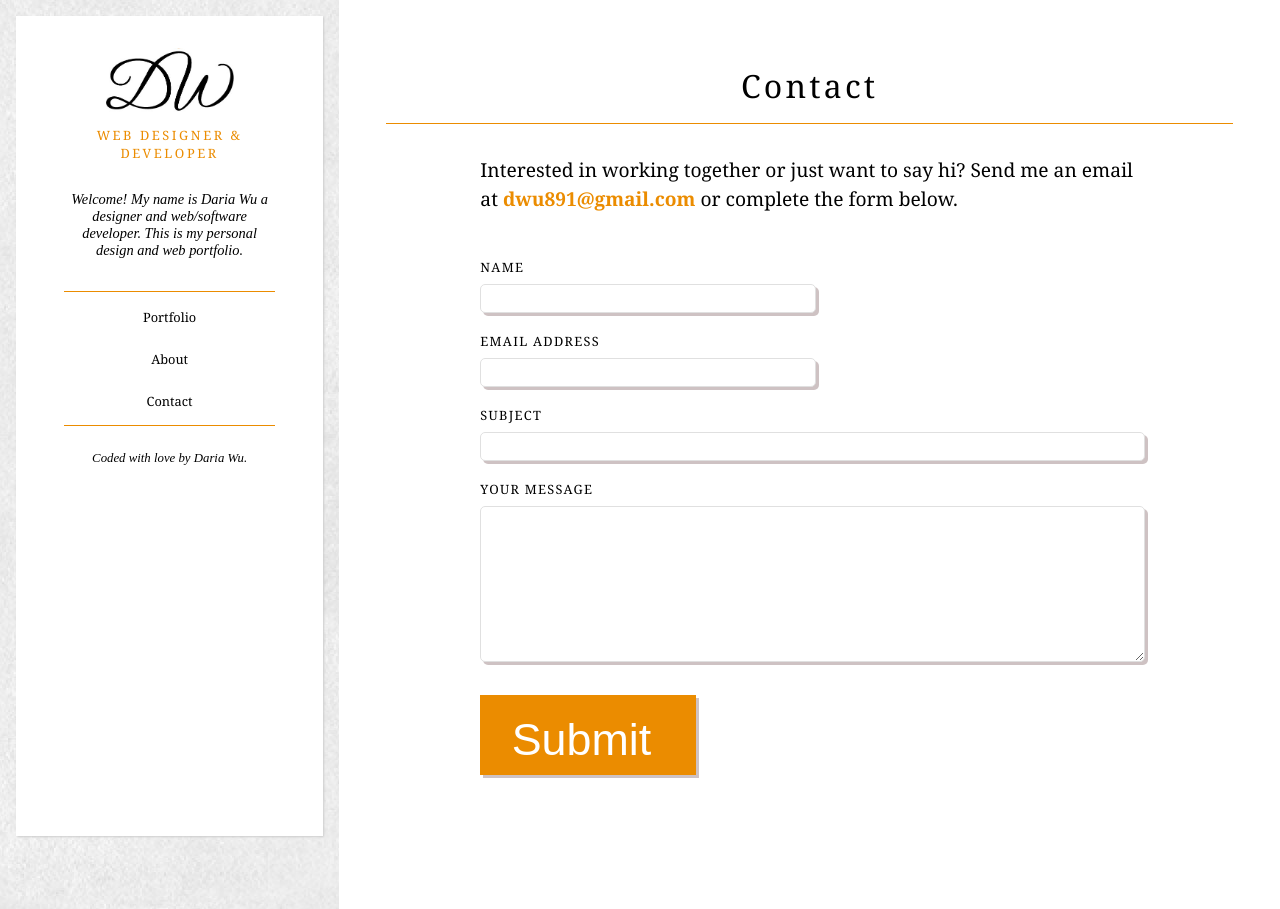
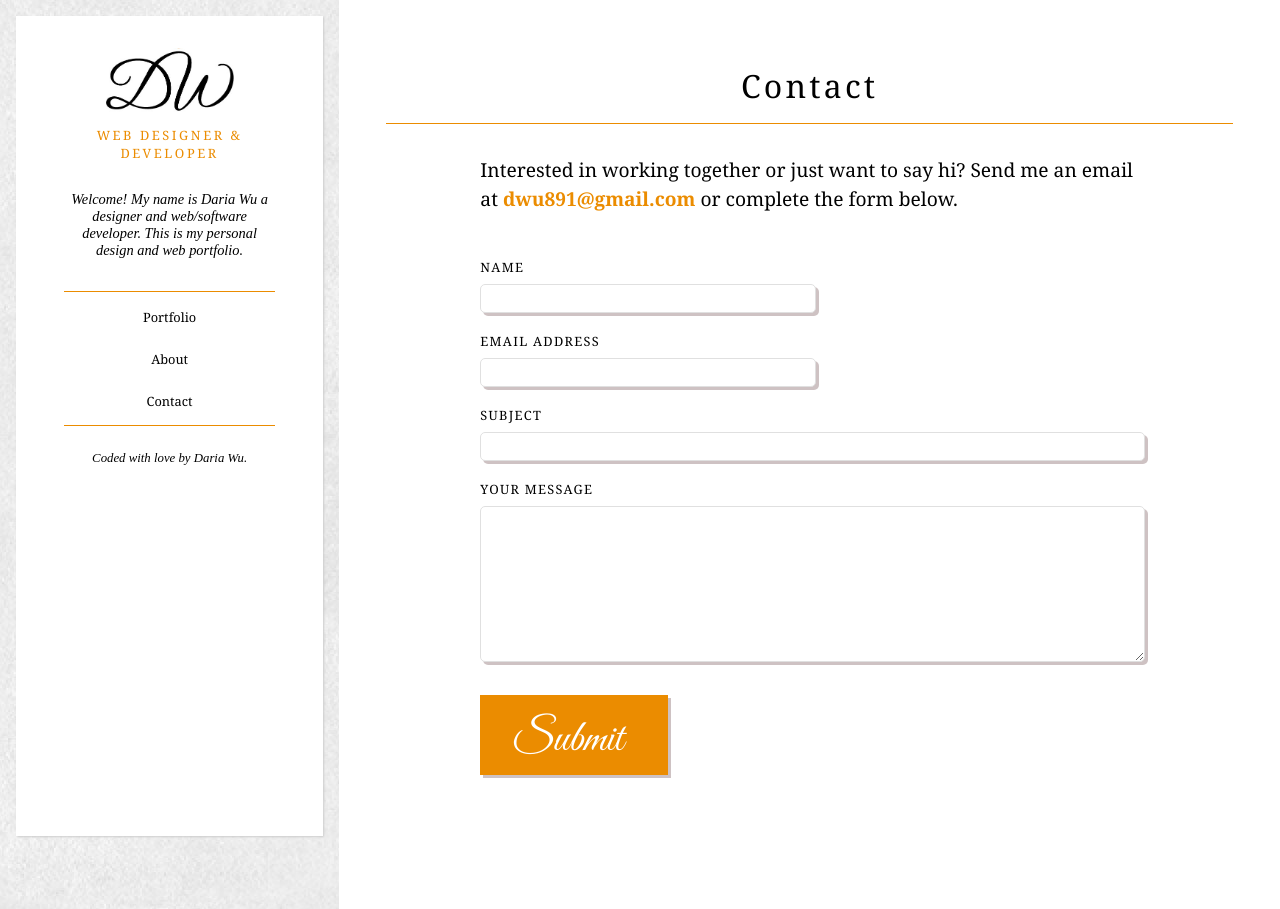
Before and after one commit to dwu891/dwu891.github.io, a Jekyll site: the page built from contact.html, in a window 1280 px wide. Built offline with Jekyll 4.4.1, drawn with Linux system fonts in a browser that asks for light colours; nearby versions of some CDN libraries.

Commit message:
Fixed font family typo in css; changed resume file name

```diff
--- a/about.html
+++ b/about.html
@@ -22,7 +22,7 @@ title: About
             <span class="dropcap">H</span><p><span class="first-sentence">ello and thanks</span> for visiting my website! I'm Daria Wu, a San Francisco Bay Area native. I started teaching myself web design/development when I was 12 and obsessed with making my Neopets shop the best of them all. I've since expanded my knowledge by building websites for various organizations, designing with the Adobe Suite, and obtaining a degree in Computer Science.</p>
             <p>I have extensive experience designing and building web sites that are responsive and consistent across different browsers and platforms. I constantly challenge myself to learn new methods and technologies to make my web sites work more efficiently, and deliver an awesome user experience.</p>
             <p>I love puzzles of all kinds - crosswords, jigsaw puzzles, sudoku, logic puzzles, you name it! I'm also passionate about food and mystery novels.</p>
-            <p>Here's my <a href="/dariaw-resume.pdf" target="_blank" rel="noopener noreferrer">resum&eacute;</a>.</p>
+            <p>Here's my <a href="/wu_daria_resume.pdf" target="_blank" rel="noopener noreferrer">resum&eacute;</a>.</p>
             <p>Interested in working together? Just want todrop a note saying hi? Feel free to <a href="/contact">contact me</a>.</p>
         </div>
     </div>
--- a/css/main.css
+++ b/css/main.css
@@ -526,7 +526,7 @@ body {
     color: #fff;
     font-weight: 300;
     font-size: 3.5em;
-    font-size: 'Great Vibes', cursive;
+    font-family: 'Great Vibes', cursive;
     cursor: pointer;
     -webkit-appearance: none;
     -moz-appearance: none;
--- a/css/main.scss
+++ b/css/main.scss
@@ -685,7 +685,7 @@ body {
         font: {
           weight: 300;
           size: 3.5em;
-          size: 'Great Vibes', cursive;
+          family: 'Great Vibes', cursive;
         }
         cursor: pointer;
         -webkit-appearance: none;
```
Also changed, not shown: 3 other files.
